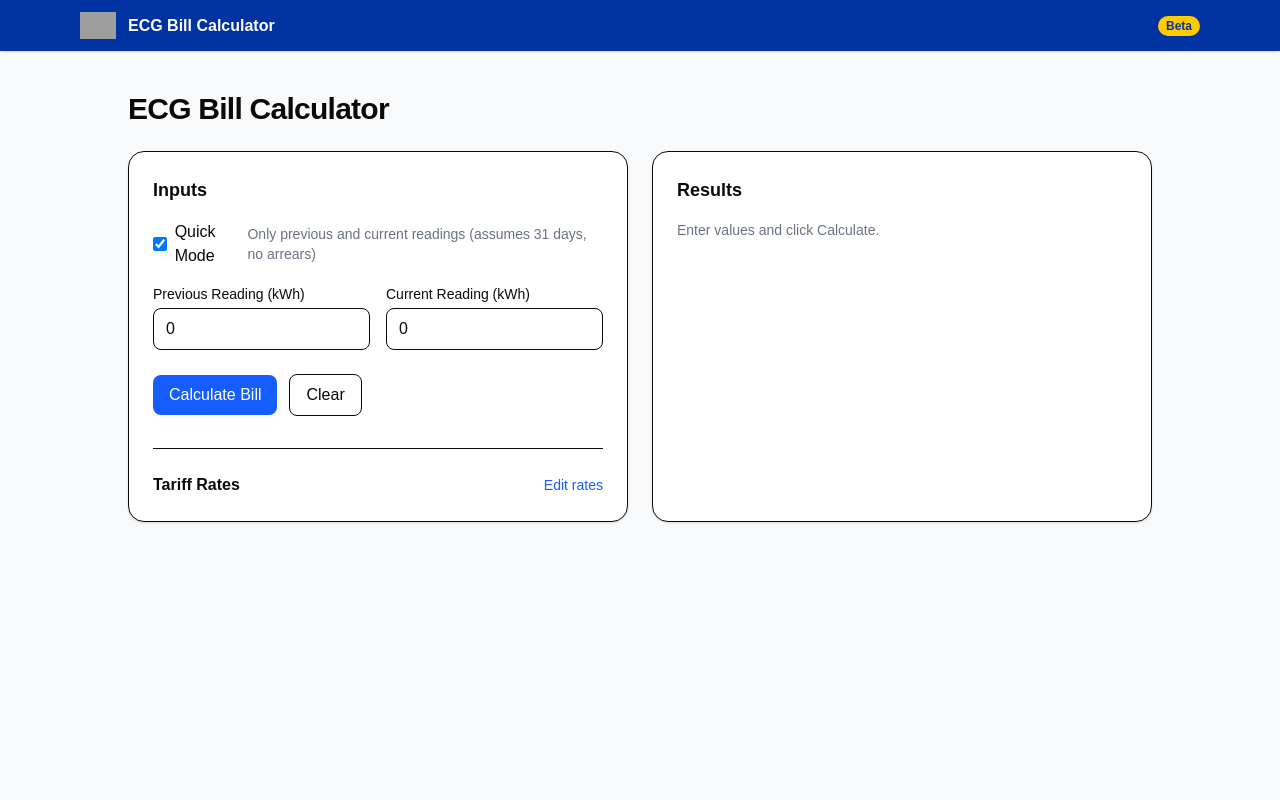
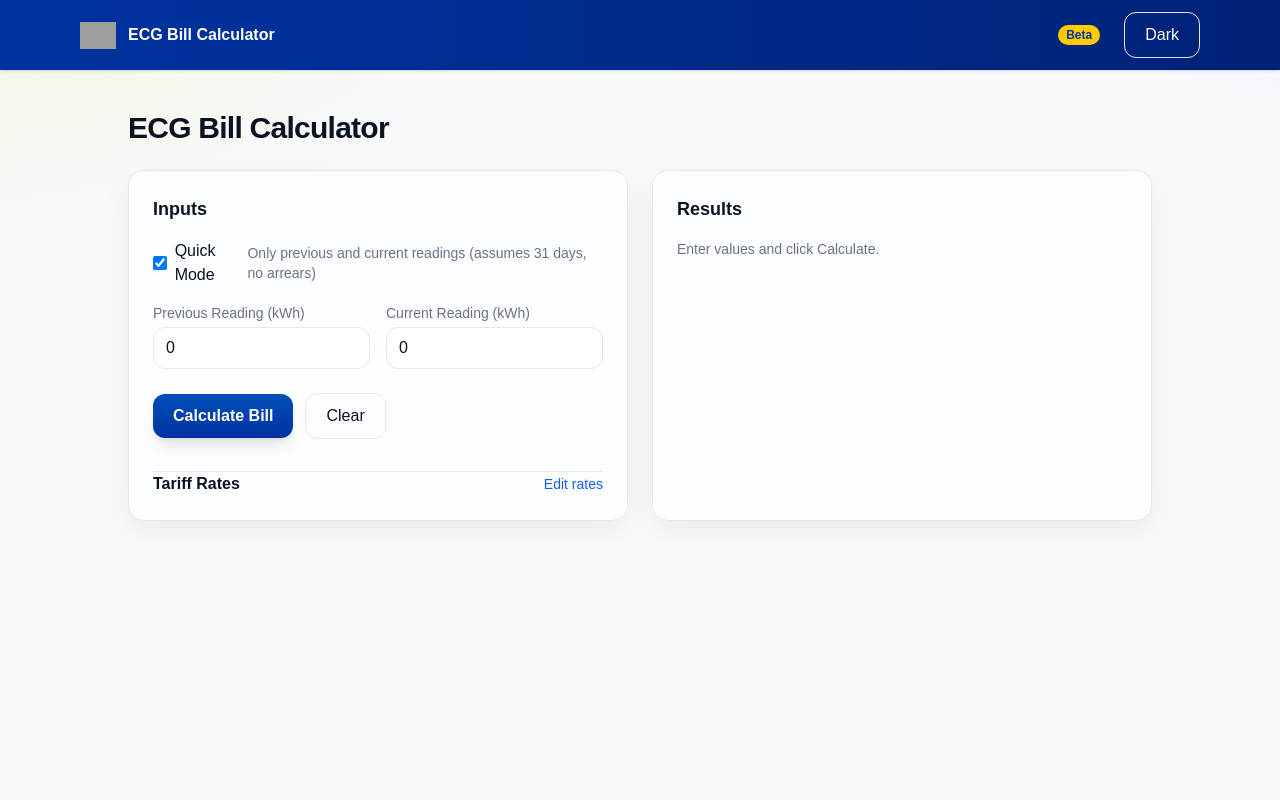
Before and after one commit to edhumbling/ecgbillcalc, a Next.js app: page /ecg-bill-calculator in a window 1280 px wide. Shown: the top 800 px of the page. Built offline with nearby package versions, Linux system fonts and the light colour scheme; grey boxes are pictures that could not be loaded.

Commit message:
Add theme toggle functionality and improve styling in ECG Bill Calculator

```diff
--- a/pages/_app.tsx
+++ b/pages/_app.tsx
@@ -1,11 +1,28 @@
 import "@/styles/globals.css";
 import type { AppProps } from "next/app";
 import Link from "next/link";
+import { useEffect, useState } from "react";
 
 export default function App({ Component, pageProps }: AppProps) {
+  const [theme, setTheme] = useState<"light" | "dark">("light");
+
+  useEffect(() => {
+    const saved = typeof window !== "undefined" ? (localStorage.getItem("theme") as "light" | "dark" | null) : null;
+    const initial = saved ?? (window.matchMedia && window.matchMedia("(prefers-color-scheme: dark)").matches ? "dark" : "light");
+    setTheme(initial);
+    document.documentElement.setAttribute("data-theme", initial);
+  }, []);
+
+  const toggleTheme = () => {
+    const next = theme === "dark" ? "light" : "dark";
+    setTheme(next);
+    document.documentElement.setAttribute("data-theme", next);
+    try { localStorage.setItem("theme", next); } catch {}
+  };
+
   return (
     <div>
-      <header className="sticky top-0 z-10 bg-ecg-blue text-white shadow">
+      <header className="sticky top-0 z-10 text-white shadow" style={{ background: "linear-gradient(90deg, var(--ecg-blue), #002277)" }}>
         <div className="max-w-6xl mx-auto px-4 py-3 flex items-center gap-3">
           <img
             src="https://www.ecg.com.gh/images/logo.png"
@@ -15,11 +32,16 @@
           />
           <Link href="/" className="font-semibold">ECG Bill Calculator</Link>
           <span className="ml-auto accent-pill">Beta</span>
+          <button onClick={toggleTheme} className="ml-3 btn-secondary" aria-label="Toggle theme">
+            {theme === "dark" ? "Light" : "Dark"}
+          </button>
         </div>
       </header>
-      <Component {...pageProps} />
-      <footer className="mt-10 py-6 border-t">
-        <div className="max-w-6xl mx-auto px-4 text-sm text-gray-600">
+      <main className="px-4">
+        <Component {...pageProps} />
+      </main>
+      <footer className="mt-10 py-6" style={{ borderTop: "1px solid var(--outline)" }}>
+        <div className="max-w-6xl mx-auto px-4 text-sm" style={{ color: "var(--muted)" }}>
           Built for demonstration purposes. Not affiliated with ECG.
         </div>
       </footer>
--- a/pages/ecg-bill-calculator.tsx
+++ b/pages/ecg-bill-calculator.tsx
@@ -146,12 +146,12 @@
   const resetRates = () => setRates(initialRates);
 
   return (
-    <div className="min-h-screen bg-gray-50 py-10 px-4">
+    <div className="min-h-screen py-10 px-4">
       <div className="max-w-5xl mx-auto">
         <h1 className="text-3xl font-bold tracking-tight mb-6">ECG Bill Calculator</h1>
 
         <div className="grid grid-cols-1 lg:grid-cols-2 gap-6">
-          <section className="bg-white border rounded-2xl shadow-sm p-6">
+          <section className="glass card">
             <h2 className="text-lg font-semibold mb-4">Inputs</h2>
 
             <div className="flex items-center justify-between mb-4">
@@ -171,7 +171,7 @@
 
             <div className="grid sm:grid-cols-2 gap-4">
               <div>
-                <label className="block text-sm font-medium mb-1" htmlFor="prevReading">
+                <label className="label" htmlFor="prevReading">
                   Previous Reading (kWh)
                 </label>
                 <input
@@ -179,11 +179,11 @@
                   type="number"
                   value={prevReading}
                   onChange={(e) => setPrevReading(Number(e.target.value))}
-                  className="w-full border rounded-lg px-3 py-2"
+                  className="input"
                 />
               </div>
               <div>
-                <label className="block text-sm font-medium mb-1" htmlFor="currReading">
+                <label className="label" htmlFor="currReading">
                   Current Reading (kWh)
                 </label>
                 <input
@@ -191,7 +191,7 @@
                   type="number"
                   value={currReading}
                   onChange={(e) => setCurrReading(Number(e.target.value))}
-                  className="w-full border rounded-lg px-3 py-2"
+                  className="input"
                 />
               </div>
             </div>
@@ -199,7 +199,7 @@
             {!quickMode && (
               <div className="mt-4 grid sm:grid-cols-2 gap-4">
                 <div>
-                  <label className="block text-sm font-medium mb-1" htmlFor="billingDays">
+                  <label className="label" htmlFor="billingDays">
                     Billing Days
                   </label>
                   <input
@@ -207,11 +207,11 @@
                     type="number"
                     value={billingDays}
                     onChange={(e) => setBillingDays(Number(e.target.value))}
-                    className="w-full border rounded-lg px-3 py-2"
+                    className="input"
                   />
                 </div>
                 <div>
-                  <label className="block text-sm font-medium mb-1" htmlFor="prevBalance">
+                  <label className="label" htmlFor="prevBalance">
                     Previous Balance (GHS)
                   </label>
                   <input
@@ -219,11 +219,11 @@
                     type="number"
                     value={prevBalance}
                     onChange={(e) => setPrevBalance(Number(e.target.value))}
-                    className="w-full border rounded-lg px-3 py-2"
+                    className="input"
                   />
                 </div>
                 <div>
-                  <label className="block text-sm font-medium mb-1" htmlFor="payments">
+                  <label className="label" htmlFor="payments">
                     Payments Made (GHS)
                   </label>
                   <input
@@ -231,18 +231,18 @@
                     type="number"
                     value={payments}
                     onChange={(e) => setPayments(Number(e.target.value))}
-                    className="w-full border rounded-lg px-3 py-2"
+                    className="input"
                   />
                 </div>
                 <div>
-                  <label className="block text-sm font-medium mb-1" htmlFor="tariffType">
+                  <label className="label" htmlFor="tariffType">
                     Tariff Type
                   </label>
                   <select
                     id="tariffType"
                     value={tariffType}
                     onChange={(e) => setTariffType(e.target.value as TariffKey)}
-                    className="w-full border rounded-lg px-3 py-2 bg-white"
+                    className="input bg-white"
                   >
                     <option value="residential">Residential</option>
                     <option value="nonResidential">Non-Residential</option>
@@ -254,7 +254,7 @@
             <div className="mt-6 flex items-center gap-3">
               <button
                 onClick={calculateBill}
-                className="bg-blue-600 text-white px-4 py-2 rounded-lg hover:bg-blue-700"
+                className="btn-primary"
               >
                 Calculate Bill
               </button>
@@ -267,13 +267,13 @@
                   setPayments(0);
                   setResults(null);
                 }}
-                className="px-4 py-2 rounded-lg border hover:bg-gray-50"
+                className="btn-secondary"
               >
                 Clear
               </button>
             </div>
 
-            <div className="mt-8 border-t pt-6">
+            <div className="mt-8" style={{ borderTop: "1px solid var(--outline)" }}>
               <div className="flex items-center justify-between">
                 <h3 className="text-base font-semibold">Tariff Rates</h3>
                 <button
@@ -291,20 +291,20 @@
                     <select
                       value={tariffType}
                       onChange={(e) => setTariffType(e.target.value as TariffKey)}
-                      className="border rounded-lg px-3 py-2 bg-white"
+                      className="input bg-white"
                     >
                       <option value="residential">Residential</option>
                       <option value="nonResidential">Non-Residential</option>
                     </select>
                     <button
                       onClick={() => addBandBeforeInfinity(tariffType)}
-                      className="ml-auto px-3 py-1.5 text-sm rounded-lg border hover:bg-gray-50"
+                      className="ml-auto btn-secondary text-sm"
                     >
                       Add band
                     </button>
                     <button
                       onClick={resetRates}
-                      className="px-3 py-1.5 text-sm rounded-lg border hover:bg-gray-50"
+                      className="btn-secondary text-sm"
                     >
                       Reset to defaults
                     </button>
@@ -314,16 +314,13 @@
                     {rates[tariffType].map((band, index) => {
                       const isInfinity = band.limit === Infinity;
                       return (
-                        <div
-                          key={index}
-                          className="grid grid-cols-12 gap-3 items-end bg-gray-50 border rounded-xl p-3"
-                        >
+                        <div key={index} className="grid grid-cols-12 gap-3 items-end glass p-3">
                           <div className="col-span-5">
-                            <label className="block text-sm font-medium mb-1">
+                            <label className="label">
                               Limit (kWh)
                             </label>
                             {isInfinity ? (
-                              <div className="px-3 py-2 h-[38px] flex items-center border rounded-lg bg-gray-100 text-gray-500">
+                              <div className="px-3 py-2 h-[38px] flex items-center input" style={{ background: "var(--surface)", color: "var(--muted)" }}>
                                 ∞
                               </div>
                             ) : (
@@ -335,12 +332,12 @@
                                     limit: Number(e.target.value),
                                   })
                                 }
-                                className="w-full border rounded-lg px-3 py-2"
+                                className="input"
                               />
                             )}
                           </div>
                           <div className="col-span-5">
-                            <label className="block text-sm font-medium mb-1">
+                            <label className="label">
                               Rate (GHS/kWh)
                             </label>
                             <input
@@ -352,17 +349,17 @@
                                   rate: Number(e.target.value),
                                 })
                               }
-                              className="w-full border rounded-lg px-3 py-2"
+                              className="input"
                             />
                           </div>
                           <div className="col-span-2">
                             <button
                               disabled={isInfinity}
                               onClick={() => removeBand(tariffType, index)}
-                              className={`w-full px-3 py-2 rounded-lg border ${
+                              className={`w-full btn-secondary ${
                                 isInfinity
                                   ? "opacity-40 cursor-not-allowed"
-                                  : "hover:bg-gray-100"
+                                  : ""
                               }`}
                             >
                               Remove
@@ -377,7 +374,7 @@
             </div>
           </section>
 
-          <section className="bg-white border rounded-2xl shadow-sm p-6">
+          <section className="glass card">
             <h2 className="text-lg font-semibold mb-4">Results</h2>
 
             {!results ? (
@@ -426,28 +423,28 @@
               )}
                 </div>
 
-                <div className="p-4 bg-blue-50 border border-blue-100 rounded-xl">
-                  <div className="text-sm text-blue-700">Final Amount Payable</div>
-                  <div className="text-2xl font-bold text-blue-800">GHS {results.payable.toFixed(2)}</div>
+                <div className="p-4 rounded-xl" style={{ background: "linear-gradient(180deg, rgba(0,51,161,0.10), rgba(0,51,161,0.06))", border: "1px solid var(--outline)" }}>
+                  <div className="text-sm" style={{ color: "var(--muted)" }}>Final Amount Payable</div>
+                  <div className="text-2xl font-bold" style={{ color: "var(--ecg-blue)" }}>GHS {results.payable.toFixed(2)}</div>
                 </div>
 
                 <div>
                   <h3 className="text-base font-semibold mb-2">Band Breakdown</h3>
                   <div className="overflow-x-auto">
-                    <table className="w-full text-sm border rounded-xl overflow-hidden">
-                      <thead className="bg-gray-50">
+                    <table className="w-full text-sm rounded-xl overflow-hidden" style={{ border: "1px solid var(--outline)" }}>
+                      <thead style={{ background: "var(--surface)" }}>
                         <tr>
-                          <th className="text-left p-2 border">Units (kWh)</th>
-                          <th className="text-left p-2 border">Rate (GHS/kWh)</th>
-                          <th className="text-left p-2 border">Cost (GHS)</th>
+                          <th className="text-left p-2" style={{ borderBottom: "1px solid var(--outline)" }}>Units (kWh)</th>
+                          <th className="text-left p-2" style={{ borderBottom: "1px solid var(--outline)" }}>Rate (GHS/kWh)</th>
+                          <th className="text-left p-2" style={{ borderBottom: "1px solid var(--outline)" }}>Cost (GHS)</th>
                         </tr>
                       </thead>
                       <tbody>
                         {results.bandBreakdown.map((b, i) => (
-                          <tr key={i} className="odd:bg-white even:bg-gray-50">
-                            <td className="p-2 border">{b.used}</td>
-                            <td className="p-2 border">{b.rate.toFixed(4)}</td>
-                            <td className="p-2 border">{b.cost.toFixed(2)}</td>
+                          <tr key={i}>
+                            <td className="p-2" style={{ borderTop: "1px solid var(--outline)" }}>{b.used}</td>
+                            <td className="p-2" style={{ borderTop: "1px solid var(--outline)" }}>{b.rate.toFixed(4)}</td>
+                            <td className="p-2" style={{ borderTop: "1px solid var(--outline)" }}>{b.cost.toFixed(2)}</td>
                           </tr>
                         ))}
                       </tbody>
--- a/styles/globals.css
+++ b/styles/globals.css
@@ -1,8 +1,11 @@
 @import "tailwindcss";
 
 :root {
-  --background: #ffffff;
-  --foreground: #0a0a0a;
+  --background: #f7f9fc;
+  --foreground: #0b1220;
+  --surface: #ffffff;
+  --muted: #6b7280;
+  --outline: #e5e7eb;
   --ecg-blue: #0033a1;
   --ecg-yellow: #ffcc00;
   --ecg-white: #ffffff;
@@ -18,22 +21,70 @@
   --font-mono: var(--font-geist-mono);
 }
 
-@media (prefers-color-scheme: dark) {
-  :root {
-    --background: #0a0a0a;
-    --foreground: #ededed;
-  }
+/* Dark theme via data attribute */
+[data-theme="dark"] {
+  --background: #0b1020;
+  --foreground: #e5ecff;
+  --surface: rgba(255,255,255,0.06);
+  --muted: #9aa4bd;
+  --outline: rgba(255,255,255,0.12);
 }
 
 body {
-  background: var(--background);
+  min-height: 100dvh;
+  background:
+    radial-gradient(1200px 600px at -10% -10%, rgba(255,204,0,0.15), transparent 60%),
+    radial-gradient(1000px 500px at 110% -20%, rgba(0,51,161,0.20), transparent 60%),
+    linear-gradient(180deg, var(--background), var(--background));
   color: var(--foreground);
   font-family: Arial, Helvetica, sans-serif;
 }
 
+[data-theme="dark"] body, [data-theme="dark"] {
+  background:
+    radial-gradient(1200px 600px at -10% -10%, rgba(255,204,0,0.06), transparent 60%),
+    radial-gradient(1000px 500px at 110% -20%, rgba(0,51,161,0.18), transparent 60%),
+    linear-gradient(180deg, #0a0f1f, #0b1020);
+}
+
 .btn-primary {
-  @apply bg-ecg-blue text-white hover:opacity-90;
+  @apply inline-flex items-center justify-center gap-2 px-5 py-2.5 rounded-xl text-white font-semibold shadow-lg transition;
+  background: linear-gradient(180deg, color(display-p3 0.02 0.30 0.70) 0%, var(--ecg-blue) 100%);
 }
+.btn-primary:hover { filter: brightness(1.05); }
+
+.btn-secondary { @apply px-5 py-2.5 rounded-xl border font-medium; border-color: var(--outline); }
+
+.accent-pill {
+  @apply inline-block px-2 py-0.5 rounded-full text-ecg-blue text-xs font-semibold;
+  background: var(--ecg-yellow);
+}
+
+.glass {
+  backdrop-filter: saturate(140%) blur(14px);
+  -webkit-backdrop-filter: saturate(140%) blur(14px);
+  background: rgba(255,255,255,0.65);
+  border: 1px solid var(--outline);
+  border-radius: 16px;
+  box-shadow: 0 10px 30px rgba(0,0,0,0.06);
+}
+
+[data-theme="dark"] .glass {
+  background: rgba(255,255,255,0.06);
+  border-color: var(--outline);
+  box-shadow: 0 20px 40px rgba(0,0,0,0.45);
+}
+
+.card { @apply p-6; }
+
+.input {
+  @apply w-full rounded-xl px-3 py-2 outline-none transition;
+  background: var(--surface);
+  border: 1px solid var(--outline);
+}
+.input:focus { box-shadow: 0 0 0 4px rgba(0,51,161,0.15); border-color: var(--ecg-blue); }
+
+.label { @apply block text-sm font-medium mb-1; color: var(--muted); }
 
 .accent-pill {
   @apply inline-block px-2 py-0.5 rounded-full bg-ecg-yellow text-ecg-blue text-xs font-semibold;
```
